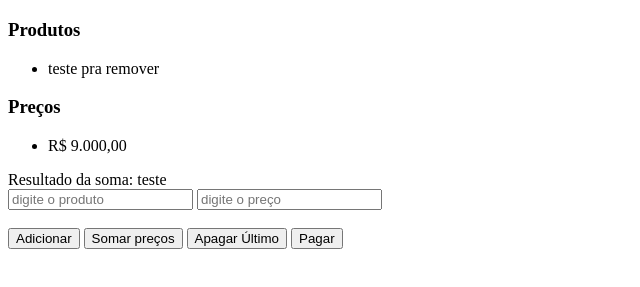
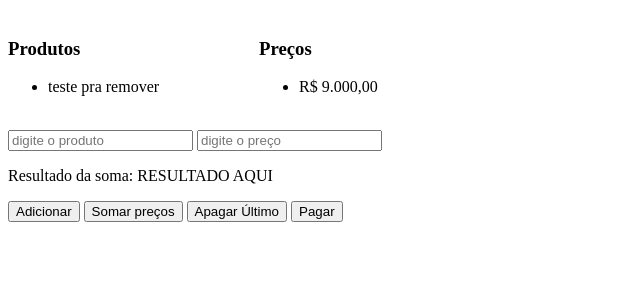
Before and after one commit to ApenasGui/revisao_prova, a plain HTML site: page revisao_interface_logica/index.html in a window 1280 px wide. Shown: the part 61-348 px from the top of the page, without its empty margins (0-640 px from the left). Drawn offline with Linux system fonts and the light colour scheme.

Commit message:
ajeitando o visual

```diff
--- a/revisao_interface_logica/index.html
+++ b/revisao_interface_logica/index.html
@@ -7,34 +7,38 @@
     <link rel="stylesheet" href="style.css">
 </head>
 <body>
+    <div class="main_div">
         <h1>Carrinho de compra</h1>
         <!--por enquanto vou usar o UL (ou lista) pra fazer, mas pretendo refazer
         esse trabalho utilizando o table (ou tabela)-->
-    <div>
+        <div class="lista">
+            <div class="lista_nome">
                 <h3>Produtos</h3>
                 <ul id="id_list">
                     <li>teste pra remover</li>
                 </ul>
+            </div>
 
+            <div class="lista_preco">
                 <h3>Preços</h3>
                 <ul id="id_price">
                     <li>R$ 9.000,00</li>
                 </ul>
+            </div>
+        </div>
 
-        <span>Resultado da soma: </span><span id="visor">teste</span>
+
 
             <br>
             <input type="text" id="id_prod" placeholder="digite o produto">
             <input type="text" id="id_prodPrice" placeholder="digite o preço">
-        <br><br>
+            <p>Resultado da soma: </span><span id="visor">RESULTADO AQUI</p>
             <button onclick="add()" id="id_btn">Adicionar</button>
             <button onclick="sum()" id="id_sum">Somar preços</button>
             <button onclick="erase()" id="id_erase">Apagar Último</button>
             <button onclick="pay()" id="id_pay">Pagar</button>
             <p id="payMethods"></p>
-
     </div>
-
     <script>
 
         function add(){
@@ -74,7 +78,8 @@
             document.getElementById('visor').innerHTML =  totalPrice.toFixed(2)
             }
 
-        function pay(){
+            const botao = document.getElementById('id_pay')
+            botao.addEventListener('click', function(){
                 let interest = document.createElement('button')
                 let normal = document.createElement('button')
                 normal.innerText = 'Sem juros'
@@ -93,7 +98,8 @@
                     let result = precoCom * 1.15
                     alert(`Preço com juros de 15% é de R$ ${result}`)
                 }
-        }
+                    this.disabled = true
+            })
     </script>
 </body>
 </html>
--- a/revisao_interface_logica/style.css
+++ b/revisao_interface_logica/style.css
@@ -1,3 +1,8 @@
-body {
+.main_div {
     text-align: left;
 }
+.lista{
+    display: flex;
+    gap: 100px;
+    align-items: center;
+}
```
Lines whose indentation alone changed are shown as unchanged.
